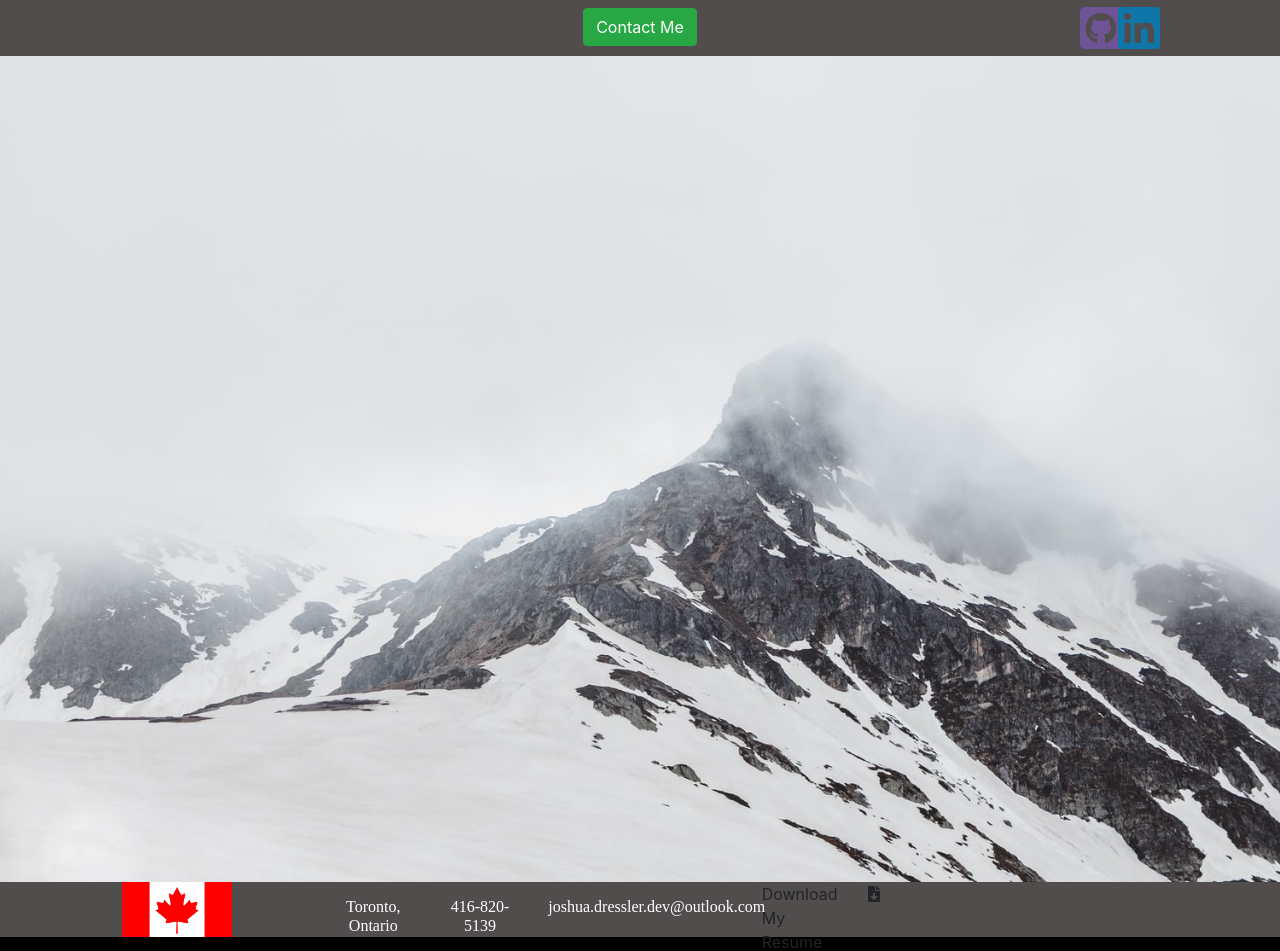
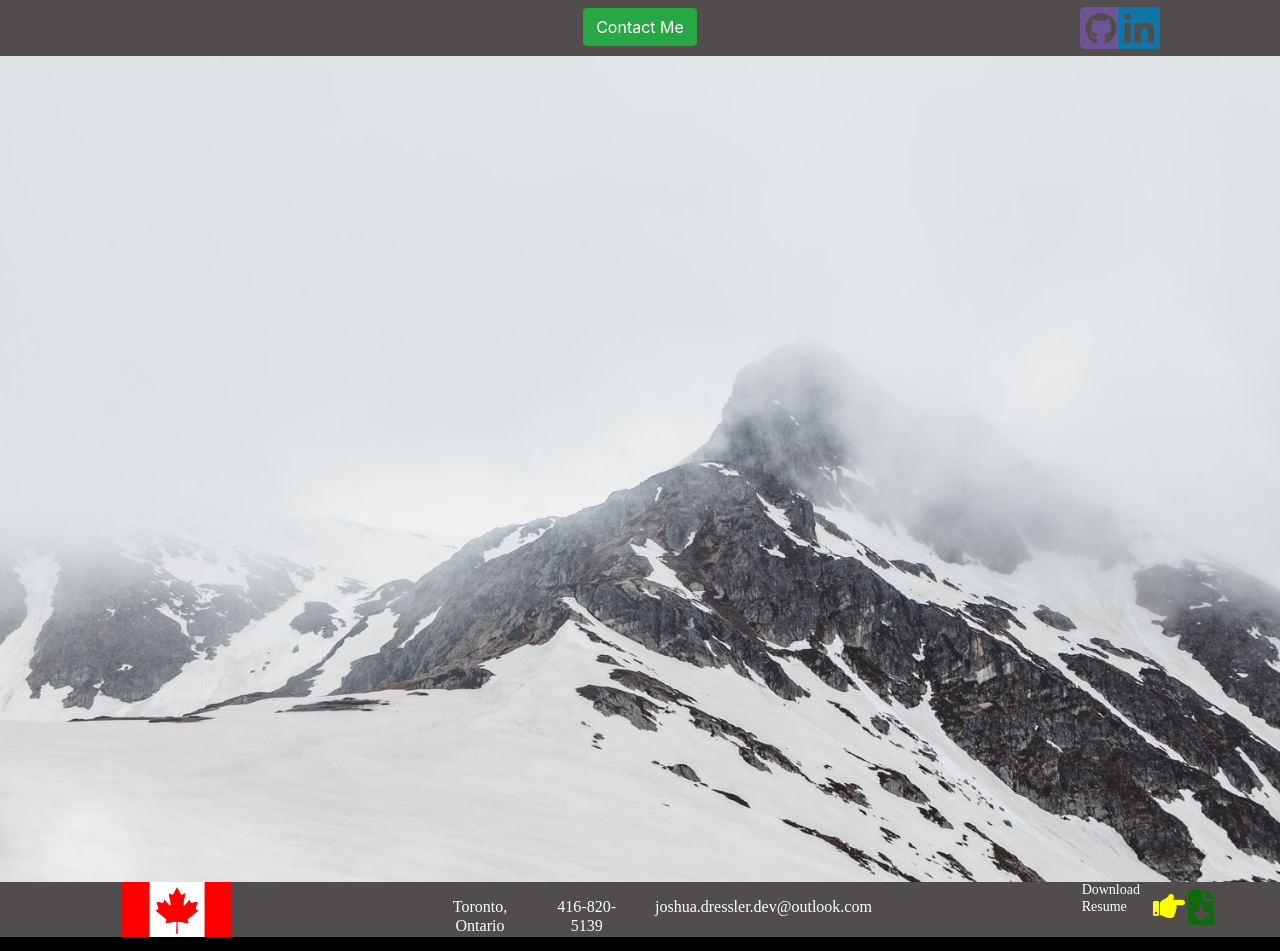
Before and after one commit to jdressler/Portfolio-App, a React (Create React App) app: page / in a window 1280 px wide. Shown: the top 951 px of the page. Built offline with nearby package versions, Linux system fonts and the light colour scheme.

Commit message:
resume icons added

```diff
--- a/src/components/Footer/Footer.css
+++ b/src/components/Footer/Footer.css
@@ -9,3 +9,7 @@
 #canada-flag, #header-flag-icon {
     height:100%;
 }
+
+#download-resume {
+  font-size:35px;
+}
--- a/src/components/Footer/Footer.js
+++ b/src/components/Footer/Footer.js
@@ -1,10 +1,12 @@
 import React from 'react'
 import {Row, Col} from 'react-bootstrap'
 import MyInformation from '../MyInformation/MyInformation'
+import MyResume from '../MyResume/MyResume'
 import './Footer.css'
 import CanadaFlag from '../../images/canada-flag.png'
 import {FontAwesomeIcon} from '@fortawesome/react-fontawesome'
 import {faFileDownload} from '@fortawesome/free-solid-svg-icons'
+
 class Footer extends React.Component {
     render() {
         return (
@@ -13,16 +15,17 @@ class Footer extends React.Component {
                 <Col md='1' id='footer-flag-icon'>
                     <img src={CanadaFlag} id='canada-flag'/>
                 </Col>
-                <Col md='1'></Col>
+                <Col md='2'></Col>
                 <Col md='4' id='footer-my-information'>
                     <MyInformation/>
                 </Col>
-                <Col md='1'>
-                    Download My Resume
+                <Col md='2'></Col>
+                <Col md='2'>
+                    <MyResume/>
+
+
                 </Col>
-                <Col md='1'>
-                    <FontAwesomeIcon icon={faFileDownload}/>
-                </Col>
+
 
 
             </Row>
--- /dev/null
+++ b/src/components/MyResume/MyResume.css
@@ -0,0 +1,34 @@
+#resume {
+    font-family: 'Lora', serif;
+    color:white;
+    text-align: center;
+    font-size: 14px;
+}
+
+.my-resume-row {
+    height:100%;
+
+}
+
+#resume-label-container {
+
+    text-align: center;
+
+}
+
+#resume-hand-icon, #download-resume {
+    font-size:32px
+}
+
+#resume-hand-icon {
+    color:yellow;
+}
+
+#download-resume {
+    color:rgb(16, 105, 16);
+}
+
+#download-resume:hover {
+    cursor:pointer;
+    color:green;
+}
--- /dev/null
+++ b/src/components/MyResume/MyResume.js
@@ -0,0 +1,26 @@
+import React from 'react'
+import {Row, Col} from 'react-bootstrap'
+import {FontAwesomeIcon} from '@fortawesome/react-fontawesome'
+import {faFileDownload, faHandPointRight} from '@fortawesome/free-solid-svg-icons'
+import './MyResume.css'
+
+class MyResume extends React.Component {
+    render(){
+        return(
+            <Row className='my-resume-row'>
+                <Col md='4' className='' id='resume-label-container'>
+                    <h3 id='resume'>Download Resume</h3>
+                </Col>
+                <Col md='2' className='py-2'>
+                    <FontAwesomeIcon id='resume-hand-icon' icon={faHandPointRight}/>
+                </Col>
+                <Col md='3' className='py-2'>
+                    <FontAwesomeIcon id='download-resume' icon={faFileDownload}/>
+                </Col>
+                <Col md='2'></Col>
+            </Row>
+        )
+    }
+}
+
+export default MyResume;
```
